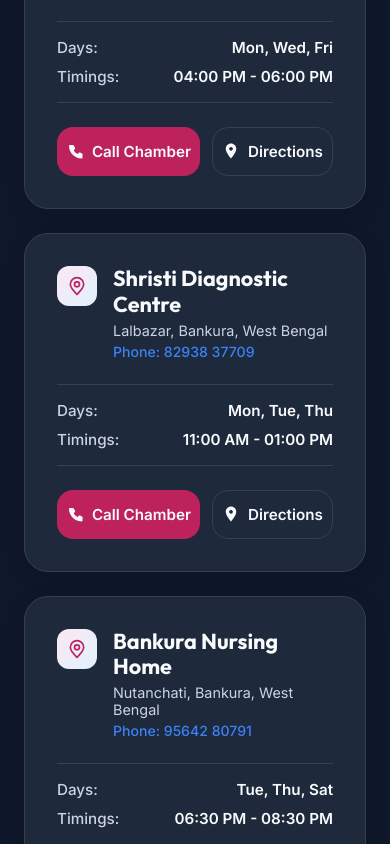
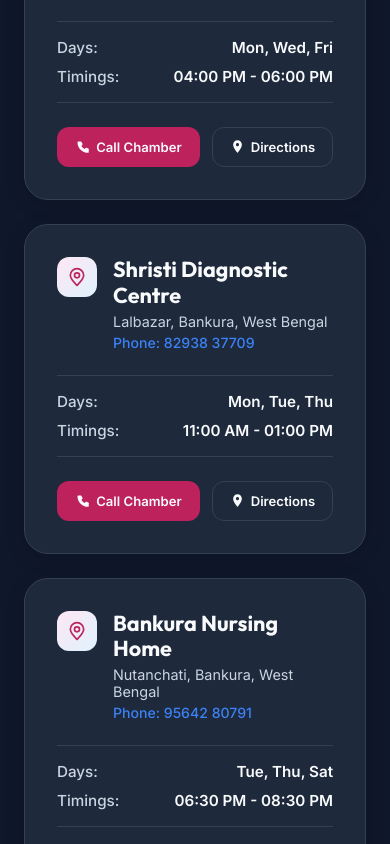
Before and after one commit to royarijit/dr-rajkumar-sangiri, a Next.js app: page / in a window 390 px wide. Shown: the part 5580-6424 px from the top of the page. Built offline with nearby package versions, Linux system fonts and the light colour scheme.

Commit message:
style: add mobile responsive styling for OPD location buttons

```diff
--- a/src/components/OPDLocations.module.css
+++ b/src/components/OPDLocations.module.css
@@ -245,3 +245,17 @@
     gap: 32px;
   }
 }
+
+@media (max-width: 480px) {
+  .callBtn, .mapBtn {
+    font-size: 0.82rem;
+    padding: 11px 0;
+    gap: 6px;
+    border-radius: 12px;
+  }
+
+  .callBtn svg, .mapBtn svg {
+    width: 15px;
+    height: 15px;
+  }
+}
```
